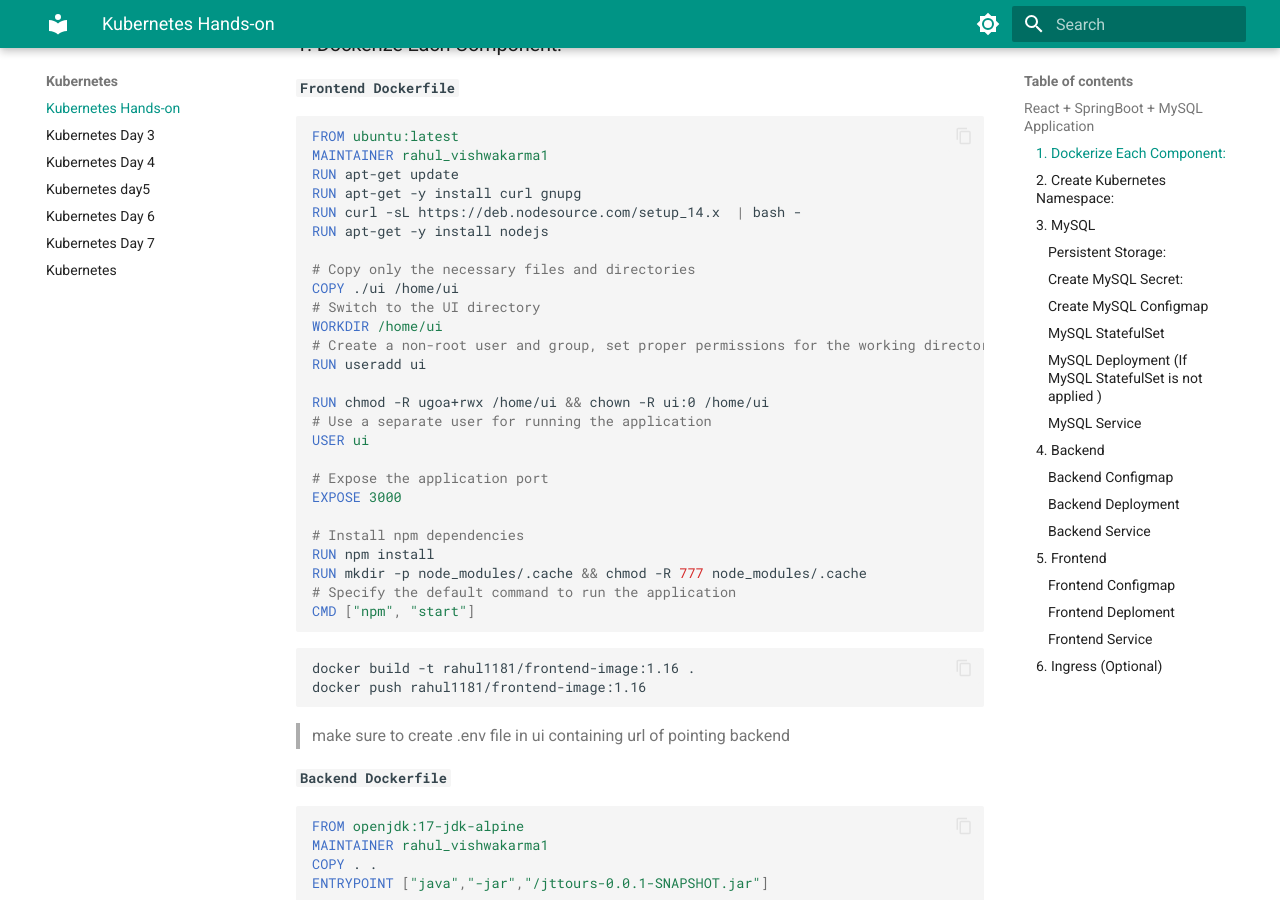
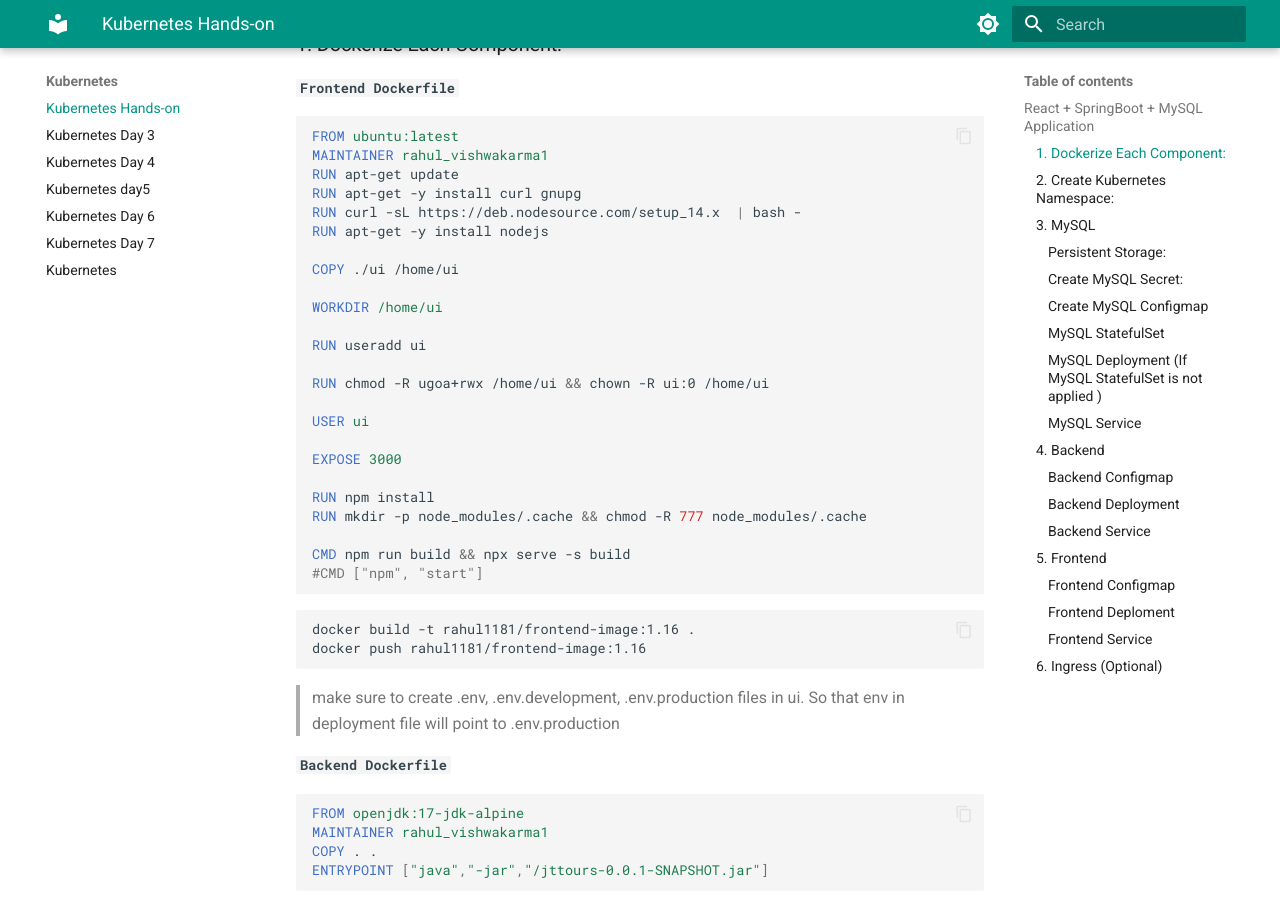
Before and after one commit to rahulssv/courses, an MkDocs documentation site: the page built from docs/Kubernetes/kubernetes-assignment.md, in a window 1280 px wide and 900 px high, scrolled down 250 px. Built offline with MkDocs 1.6.1 and Material for MkDocs 9.7.7, drawn with Linux system fonts in a browser that asks for light colours.

Commit message:
Update kubernetes-assignment.md

````diff
--- a/docs/Kubernetes/kubernetes-assignment.md
+++ b/docs/Kubernetes/kubernetes-assignment.md
@@ -10,31 +10,29 @@ RUN apt-get -y install curl gnupg
 RUN curl -sL https://deb.nodesource.com/setup_14.x  | bash -
 RUN apt-get -y install nodejs
 
-# Copy only the necessary files and directories
 COPY ./ui /home/ui
-# Switch to the UI directory
+
 WORKDIR /home/ui
-# Create a non-root user and group, set proper permissions for the working directory
+
 RUN useradd ui
 
 RUN chmod -R ugoa+rwx /home/ui && chown -R ui:0 /home/ui
-# Use a separate user for running the application
+
 USER ui
 
-# Expose the application port
 EXPOSE 3000
 
-# Install npm dependencies
 RUN npm install
 RUN mkdir -p node_modules/.cache && chmod -R 777 node_modules/.cache
-# Specify the default command to run the application
-CMD ["npm", "start"]
+
+CMD npm run build && npx serve -s build
+#CMD ["npm", "start"]
 ```
 ```bash
 docker build -t rahul1181/frontend-image:1.16 .
 docker push rahul1181/frontend-image:1.16
 ```
-> make sure to create .env file in ui containing url of pointing backend
+> make sure to create .env, .env.development, .env.production files in ui. So that env in deployment file will point to .env.production
 
 **`Backend Dockerfile`**
 ```Dockerfile
````
